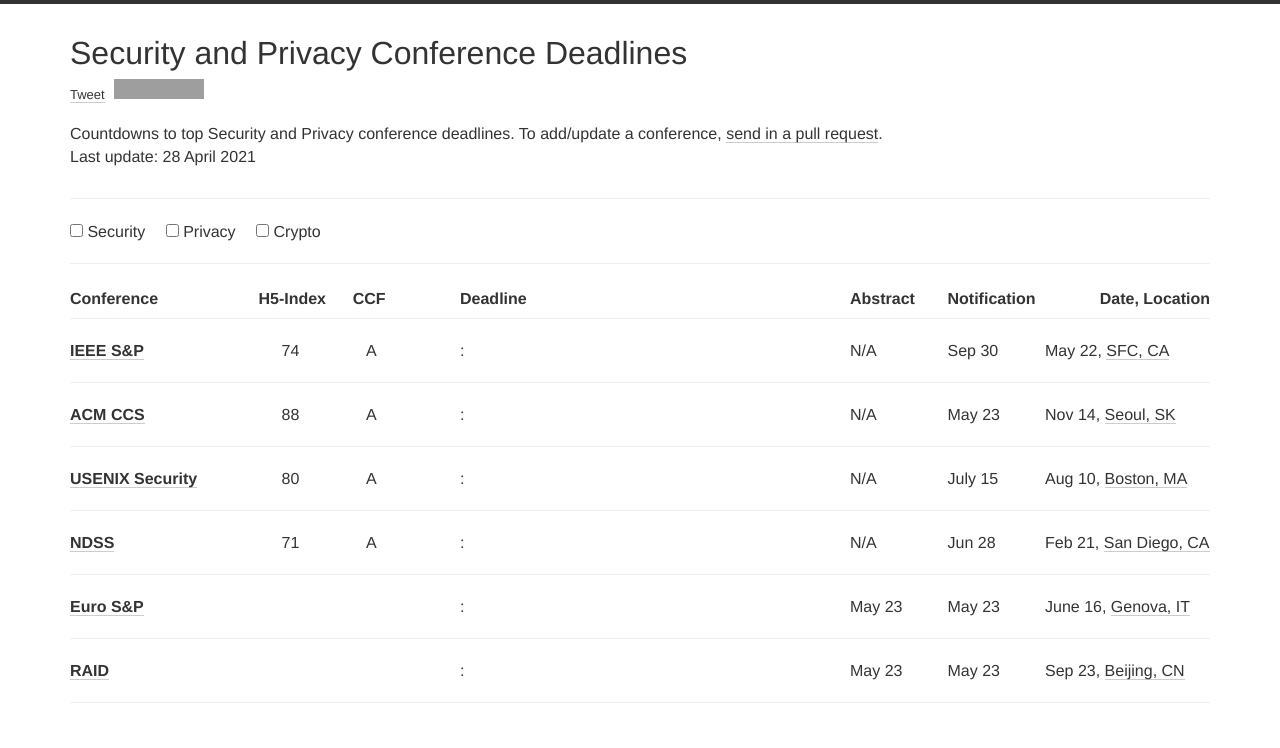
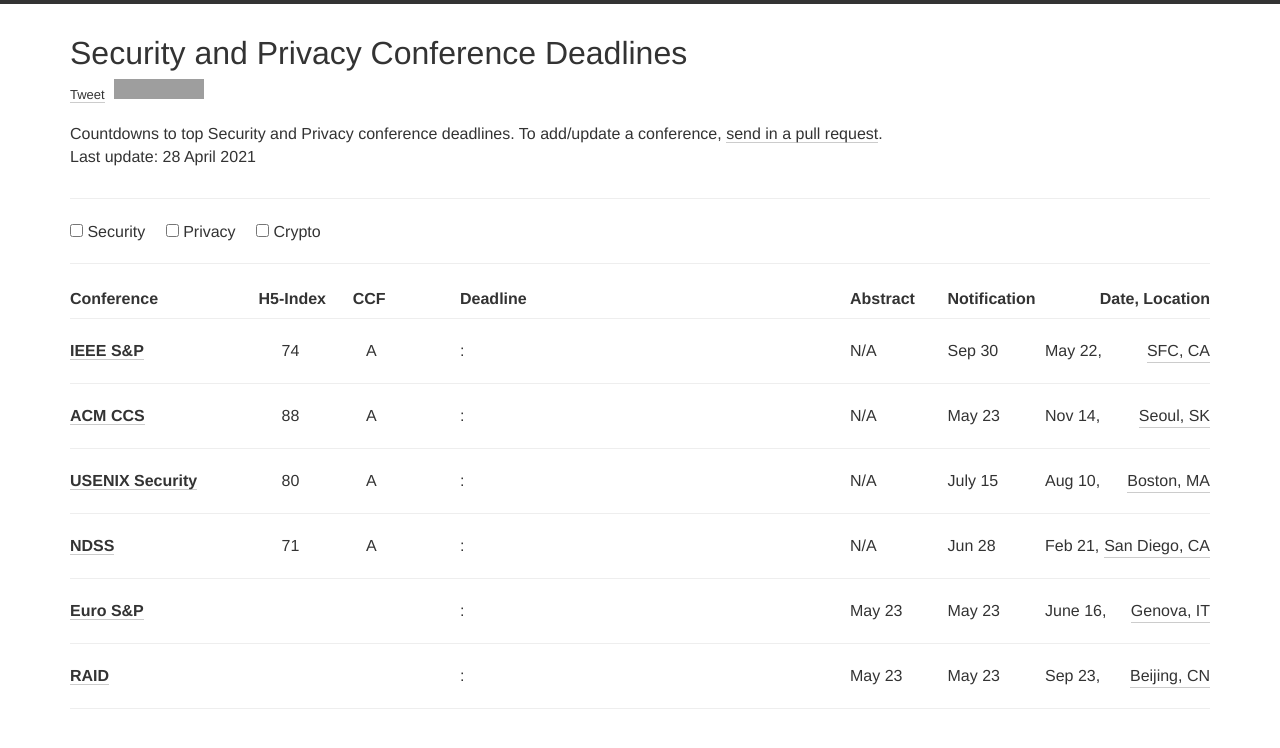
Before and after one commit to jianghaizhi/conference, a Jekyll site: the page built from index.html, in a window 1280 px wide. Shown: the top 748 px of the page. Built offline with Jekyll 4.4.1, drawn with Linux system fonts in a browser that asks for light colours; nearby versions of some CDN libraries; comment, search, counter and statistics services are not loaded; grey boxes are pictures that could not be loaded.

Commit message:
Update index.html

```diff
--- a/index.html
+++ b/index.html
@@ -78,7 +78,7 @@
                 {{conf.notification}}
               </div>
              <div class="col-xs-12 col-md-2">
-                <font style="align:right;">{{conf.month}} {{conf.date}}, </font><a target="black" href="http://maps.google.com/?q={{conf.place}}">{{conf.place}}</a>
+                <font style="align:right;">{{conf.month}} {{conf.date}}, </font><a style="float:right;" target="black" href="http://maps.google.com/?q={{conf.place}}">{{conf.place}}</a>
               </div>
 
           </div>
```
